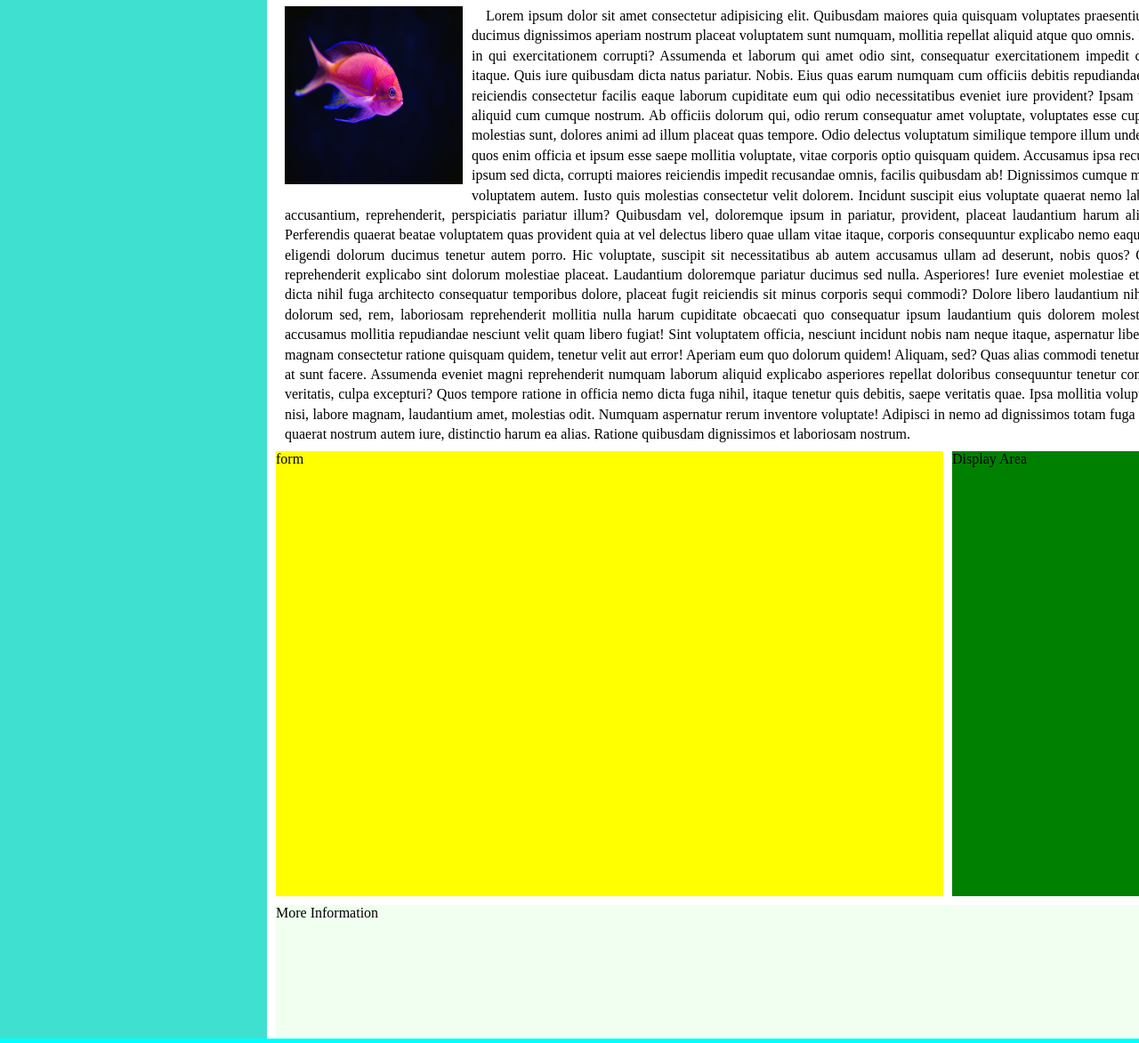
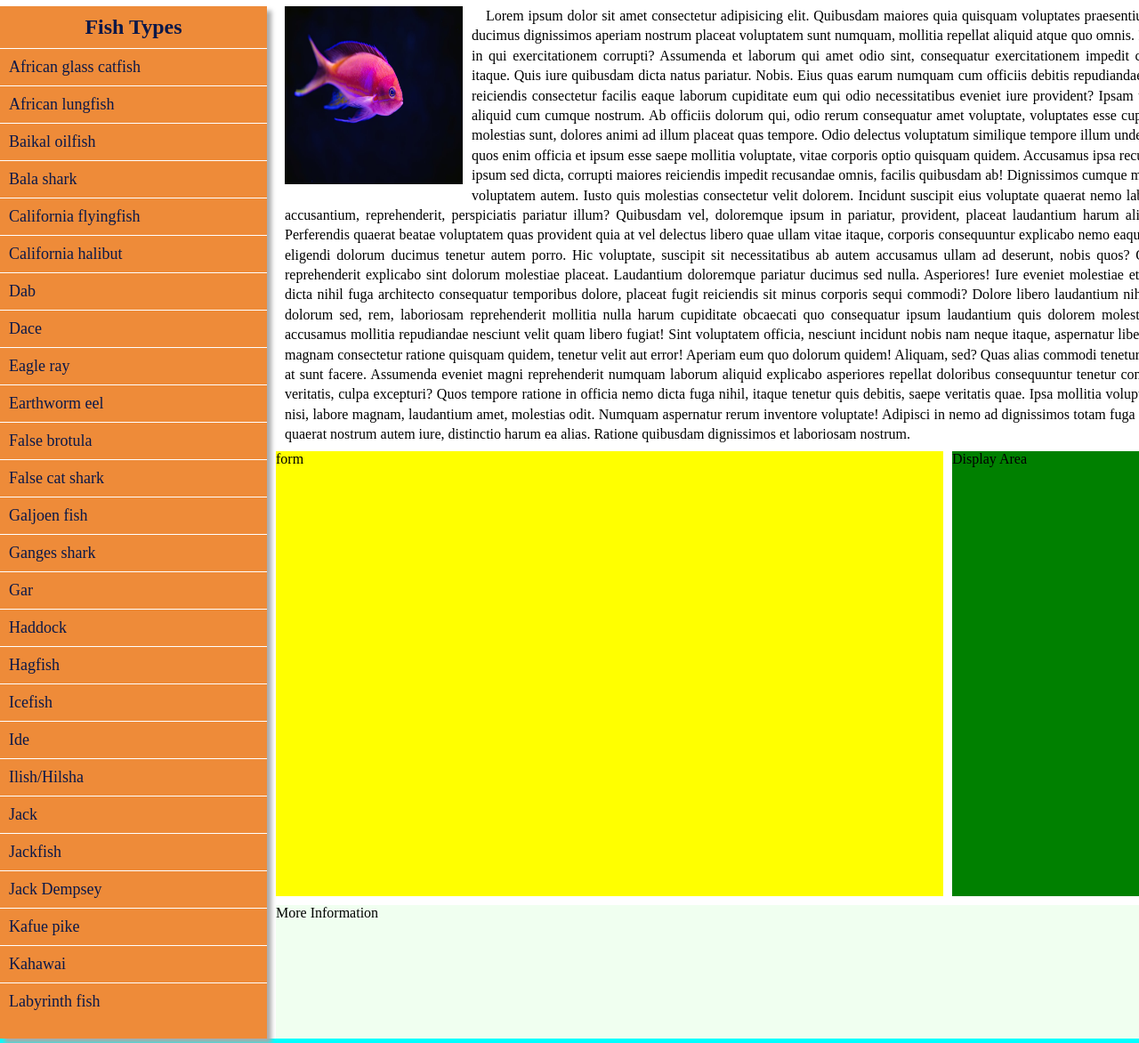
Before and after one commit to azez-alhoot/front-end-project, a plain HTML site: page index.html in a window 1280 px wide. Shown: the part 143-1315 px from the top of the page at 89% size. Drawn offline with Linux system fonts and the light colour scheme.

Commit message:
add aside content & style

```diff
--- a/index.html
+++ b/index.html
@@ -22,7 +22,35 @@
         </header>
         <main class="grid-container">
             <aside class="aside-items">
-
+                <h2>Fish Types</h2>
+                <ul>
+                    <li><a href="https://en.wikipedia.org/wiki/African_glass_catfish">African glass catfish</a></li>
+                    <li><a href="https://en.wikipedia.org/wiki/African_lungfish">African lungfish</a></li>
+                    <li><a href="https://en.wikipedia.org/wiki/Baikal_oilfish">Baikal oilfish</a></li>
+                    <li><a href="https://en.wikipedia.org/wiki/Bala_shark">Bala shark</a></li>
+                    <li><a href="https://en.wikipedia.org/wiki/California_flyingfish">California flyingfish</a></li>
+                    <li><a href="https://en.wikipedia.org/wiki/California_halibut">California halibut</a></li>
+                    <li><a href="https://en.wikipedia.org/wiki/Common_dab">Dab</a></li>
+                    <li><a href="https://en.wikipedia.org/wiki/Dace_(disambiguation)">Dace</a></li>
+                    <li><a href="https://en.wikipedia.org/wiki/Eagle_ray">Eagle ray</a></li>
+                    <li><a href="https://en.wikipedia.org/wiki/Earthworm_eel">Earthworm eel</a></li>
+                    <li><a href="https://en.wikipedia.org/wiki/False_brotula">False brotula</a></li>
+                    <li><a href="https://en.wikipedia.org/wiki/False_cat_shark">False cat shark</a></li>
+                    <li><a href="https://en.wikipedia.org/wiki/Galjoen_fish">Galjoen fish</a></li>
+                    <li><a href="https://en.wikipedia.org/wiki/Ganges_shark">Ganges shark</a></li>
+                    <li><a href="https://en.wikipedia.org/wiki/Gar">Gar</a></li>
+                    <li><a href="https://en.wikipedia.org/wiki/Haddock">Haddock</a></li>
+                    <li><a href="https://en.wikipedia.org/wiki/Hagfish">Hagfish</a></li>
+                    <li><a href="https://en.wikipedia.org/wiki/Channichthyidae">Icefish</a></li>
+                    <li><a href="https://en.wikipedia.org/wiki/Ide_(fish)">Ide</a></li>
+                    <li><a href="https://en.wikipedia.org/wiki/Ilish">Ilish/Hilsha</a></li>
+                    <li><a href="https://en.wikipedia.org/wiki/Jack_(disambiguation)#Fish">Jack</a></li>
+                    <li><a href="https://en.wikipedia.org/wiki/Jack_(disambiguation)#Fish">Jackfish</a></li>
+                    <li><a href="https://en.wikipedia.org/wiki/Jack_Dempsey_(fish)">Jack Dempsey</a></li>
+                    <li><a href="https://en.wikipedia.org/wiki/Kafue_pike">Kafue pike</a></li>
+                    <li><a href="https://en.wikipedia.org/wiki/Kahawai">Kahawai</a></li>
+                    <li><a href="https://en.wikipedia.org/wiki/Labyrinth_fish">Labyrinth fish</a></li>
+                </ul>
             </aside>
             <section class="content">
                 <img src="./resources/images/fish.jpeg" alt="fish">
--- a/resources/css/index.css
+++ b/resources/css/index.css
@@ -51,11 +51,39 @@ header {
 }
 
 .aside-items {
-    background-color: turquoise;
+    background-color: #EE8B39;
+    box-shadow: 5px 5px 5px #aaaaaa;
     grid-column-start: 1;
     grid-column-end: 2;
     grid-row-start: 1;
     grid-row-end: 4;
+    margin-top: 10px;
+}
+
+.aside-items h2 {
+    border-bottom: 1px solid white;
+    text-align: center;
+    padding: 10px;
+    color:#0A1849;
+}
+.aside-items ul li a{
+    text-decoration: none;
+    color: #0A1849;
+    font-size: 18px;
+}
+
+.aside-items ul li a:hover {
+    color: blue;
+}
+
+.aside-items ul li {
+    padding: 10px 10px;
+    border-bottom: 1px solid white;
+    list-style: none;
+}
+
+.aside-items ul li:last-child{
+    border-bottom: none;
 }
 
 .content {
```
